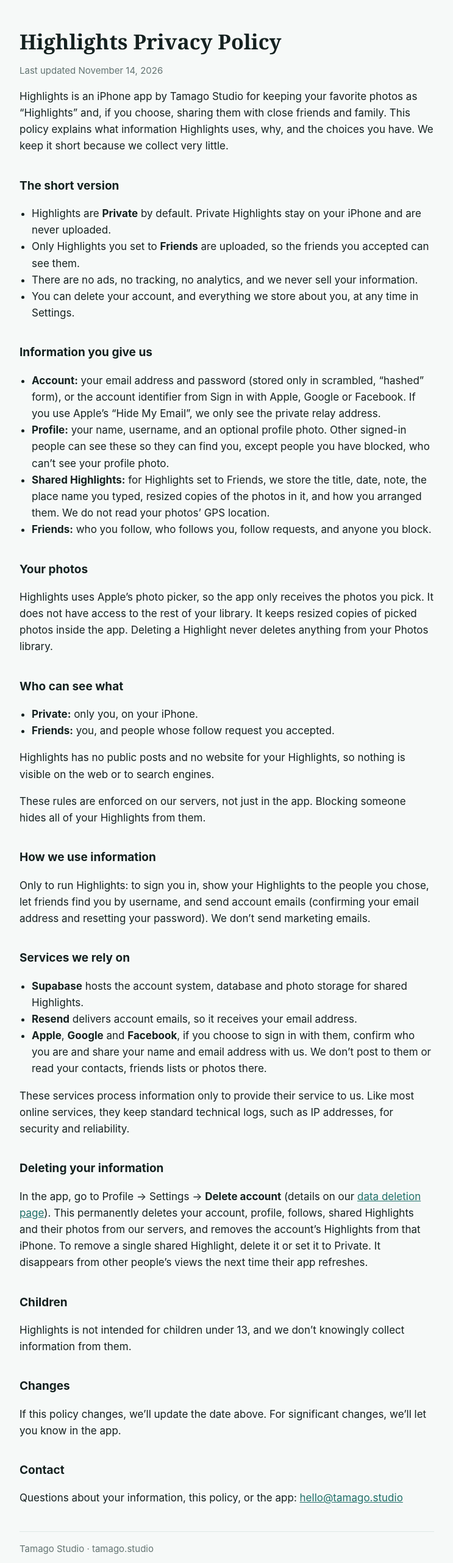
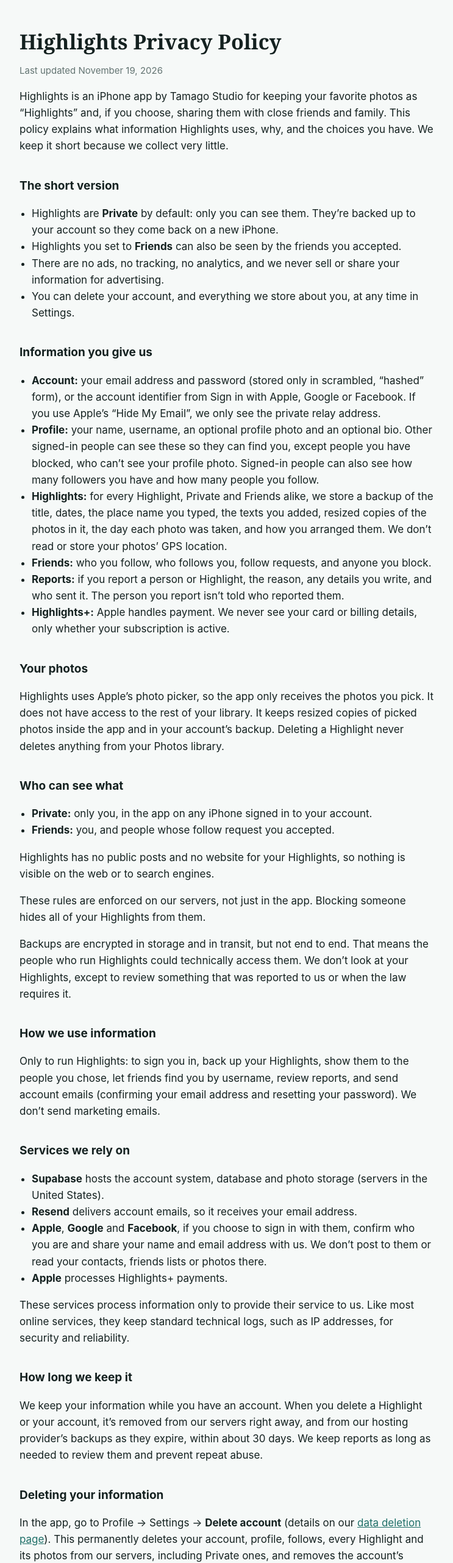
Before and after one commit to Chris-Tamayo/tamago-studio-site, a plain HTML site: page privacy/index.html in a window 1280 px wide. Shown: the top 2563 px of the page at 61% size, without its empty margins (268-1011 px from the left). Drawn offline with Linux system fonts and the light colour scheme.

Commit message:
Terms, Privacy and data deletion: Private Highlights are backed up (not 'never uploaded'), content rules and reporting, Highlights+, retention, rights, Apple disconnect
Co-Authored-By: Claude Opus 5.5 <noreply@anthropic.com>

```diff
--- a/privacy/index.html
+++ b/privacy/index.html
@@ -21,53 +21,63 @@
 <body>
 <main>
 <h1>Highlights Privacy Policy</h1>
-<p class="muted">Last updated November 14, 2026</p>
+<p class="muted">Last updated November 19, 2026</p>
 
 <p>Highlights is an iPhone app by Tamago Studio for keeping your favorite photos as “Highlights” and, if you choose, sharing them with close friends and family. This policy explains what information Highlights uses, why, and the choices you have. We keep it short because we collect very little.</p>
 
 <h2>The short version</h2>
 <ul>
-  <li>Highlights are <strong>Private</strong> by default. Private Highlights stay on your iPhone and are never uploaded.</li>
-  <li>Only Highlights you set to <strong>Friends</strong> are uploaded, so the friends you accepted can see them.</li>
-  <li>There are no ads, no tracking, no analytics, and we never sell your information.</li>
+  <li>Highlights are <strong>Private</strong> by default: only you can see them. They’re backed up to your account so they come back on a new iPhone.</li>
+  <li>Highlights you set to <strong>Friends</strong> can also be seen by the friends you accepted.</li>
+  <li>There are no ads, no tracking, no analytics, and we never sell or share your information for advertising.</li>
   <li>You can delete your account, and everything we store about you, at any time in Settings.</li>
 </ul>
 
 <h2>Information you give us</h2>
 <ul>
   <li><strong>Account:</strong> your email address and password (stored only in scrambled, “hashed” form), or the account identifier from Sign in with Apple, Google or Facebook. If you use Apple’s “Hide My Email”, we only see the private relay address.</li>
-  <li><strong>Profile:</strong> your name, username, and an optional profile photo. Other signed-in people can see these so they can find you, except people you have blocked, who can’t see your profile photo.</li>
-  <li><strong>Shared Highlights:</strong> for Highlights set to Friends, we store the title, date, note, the place name you typed, resized copies of the photos in it, and how you arranged them. We do not read your photos’ GPS location.</li>
+  <li><strong>Profile:</strong> your name, username, an optional profile photo and an optional bio. Other signed-in people can see these so they can find you, except people you have blocked, who can’t see your profile photo. Signed-in people can also see how many followers you have and how many people you follow.</li>
+  <li><strong>Highlights:</strong> for every Highlight, Private and Friends alike, we store a backup of the title, dates, the place name you typed, the texts you added, resized copies of the photos in it, the day each photo was taken, and how you arranged them. We don’t read or store your photos’ GPS location.</li>
   <li><strong>Friends:</strong> who you follow, who follows you, follow requests, and anyone you block.</li>
+  <li><strong>Reports:</strong> if you report a person or Highlight, the reason, any details you write, and who sent it. The person you report isn’t told who reported them.</li>
+  <li><strong>Highlights+:</strong> Apple handles payment. We never see your card or billing details, only whether your subscription is active.</li>
 </ul>
 
 <h2>Your photos</h2>
-<p>Highlights uses Apple’s photo picker, so the app only receives the photos you pick. It does not have access to the rest of your library. It keeps resized copies of picked photos inside the app. Deleting a Highlight never deletes anything from your Photos library.</p>
+<p>Highlights uses Apple’s photo picker, so the app only receives the photos you pick. It does not have access to the rest of your library. It keeps resized copies of picked photos inside the app and in your account’s backup. Deleting a Highlight never deletes anything from your Photos library.</p>
 
 <h2>Who can see what</h2>
 <ul>
-  <li><strong>Private:</strong> only you, on your iPhone.</li>
+  <li><strong>Private:</strong> only you, in the app on any iPhone signed in to your account.</li>
   <li><strong>Friends:</strong> you, and people whose follow request you accepted.</li>
 </ul>
 <p>Highlights has no public posts and no website for your Highlights, so nothing is visible on the web or to search engines.</p>
 <p>These rules are enforced on our servers, not just in the app. Blocking someone hides all of your Highlights from them.</p>
+<p>Backups are encrypted in storage and in transit, but not end to end. That means the people who run Highlights could technically access them. We don’t look at your Highlights, except to review something that was reported to us or when the law requires it.</p>
 
 <h2>How we use information</h2>
-<p>Only to run Highlights: to sign you in, show your Highlights to the people you chose, let friends find you by username, and send account emails (confirming your email address and resetting your password). We don’t send marketing emails.</p>
+<p>Only to run Highlights: to sign you in, back up your Highlights, show them to the people you chose, let friends find you by username, review reports, and send account emails (confirming your email address and resetting your password). We don’t send marketing emails.</p>
 
 <h2>Services we rely on</h2>
 <ul>
-  <li><strong>Supabase</strong> hosts the account system, database and photo storage for shared Highlights.</li>
+  <li><strong>Supabase</strong> hosts the account system, database and photo storage (servers in the United States).</li>
   <li><strong>Resend</strong> delivers account emails, so it receives your email address.</li>
   <li><strong>Apple</strong>, <strong>Google</strong> and <strong>Facebook</strong>, if you choose to sign in with them, confirm who you are and share your name and email address with us. We don’t post to them or read your contacts, friends lists or photos there.</li>
+  <li><strong>Apple</strong> processes Highlights+ payments.</li>
 </ul>
 <p>These services process information only to provide their service to us. Like most online services, they keep standard technical logs, such as IP addresses, for security and reliability.</p>
 
+<h2>How long we keep it</h2>
+<p>We keep your information while you have an account. When you delete a Highlight or your account, it’s removed from our servers right away, and from our hosting provider’s backups as they expire, within about 30 days. We keep reports as long as needed to review them and prevent repeat abuse.</p>
+
 <h2>Deleting your information</h2>
-<p>In the app, go to Profile → Settings → <strong>Delete account</strong> (details on our <a href="/delete-data/">data deletion page</a>). This permanently deletes your account, profile, follows, shared Highlights and their photos from our servers, and removes the account’s Highlights from that iPhone. To remove a single shared Highlight, delete it or set it to Private. It disappears from other people’s views the next time their app refreshes.</p>
+<p>In the app, go to Profile → Settings → <strong>Delete account</strong> (details on our <a href="/delete-data/">data deletion page</a>). This permanently deletes your account, profile, follows, every Highlight and its photos from our servers, including Private ones, and removes the account’s Highlights from that iPhone. If you signed in with Apple, it also disconnects Highlights from your Apple ID. To remove a single Highlight, delete it. To stop friends seeing one, set it to Private; it disappears from their views the next time their app refreshes.</p>
+
+<h2>Your rights</h2>
+<p>You can see and change your profile in the app, and delete your account and everything in it at any time. To ask for a copy of your information or anything else about it, email us and we’ll answer within 30 days.</p>
 
 <h2>Children</h2>
-<p>Highlights is not intended for children under 13, and we don’t knowingly collect information from them.</p>
+<p>Highlights is not intended for children under 13, and we don’t knowingly collect information from them. If you believe a child under 13 has an account, email us and we’ll delete it.</p>
 
 <h2>Changes</h2>
 <p>If this policy changes, we’ll update the date above. For significant changes, we’ll let you know in the app.</p>
@@ -76,7 +86,7 @@
 <p>Questions about your information, this policy, or the app: <a href="mailto:hello@tamago.studio">hello@tamago.studio</a></p>
 
 <hr>
-<p class="muted">Tamago Studio · tamago.studio</p>
+<p class="muted"><a href="/terms/">Terms of Use</a> · Tamago Studio · tamago.studio</p>
 </main>
 </body>
 </html>
```
Also changed, not shown: delete-data/index.html (+2 -2 lines), terms/index.html (+28 -7 lines).
